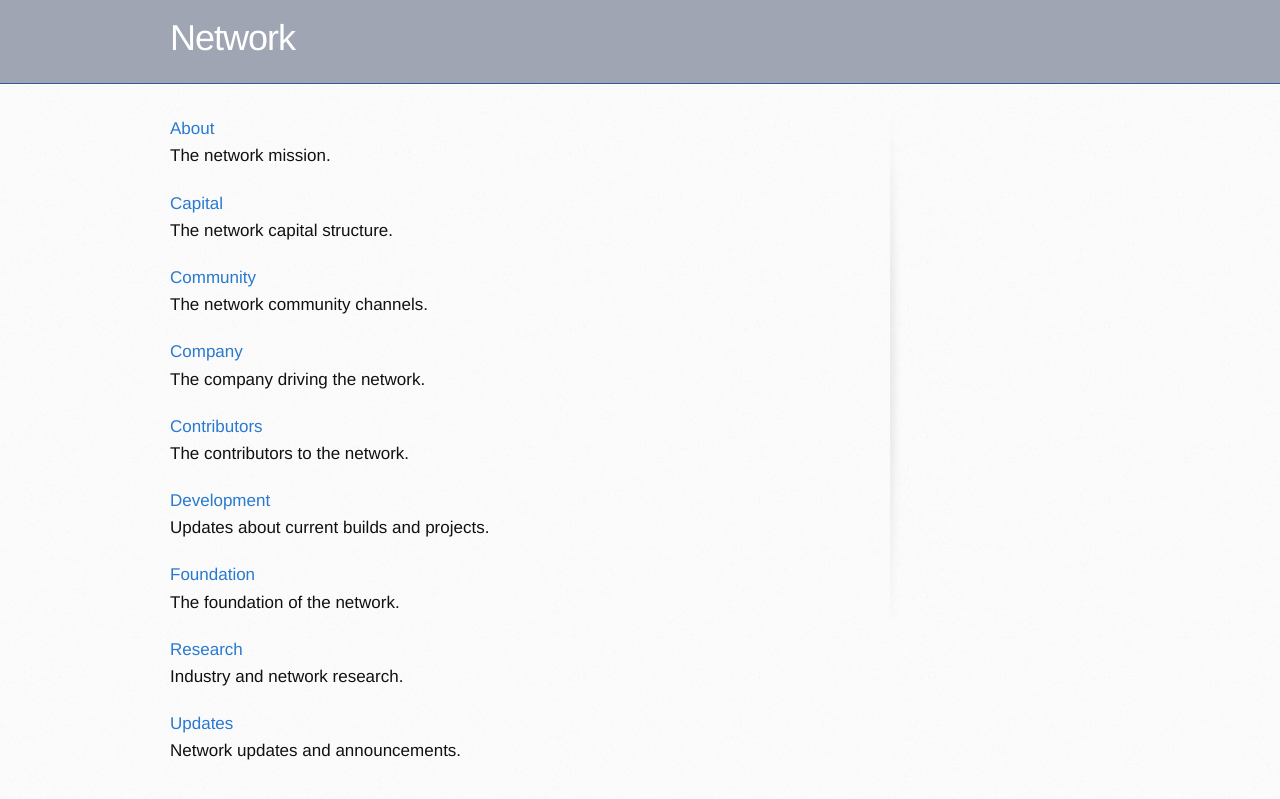
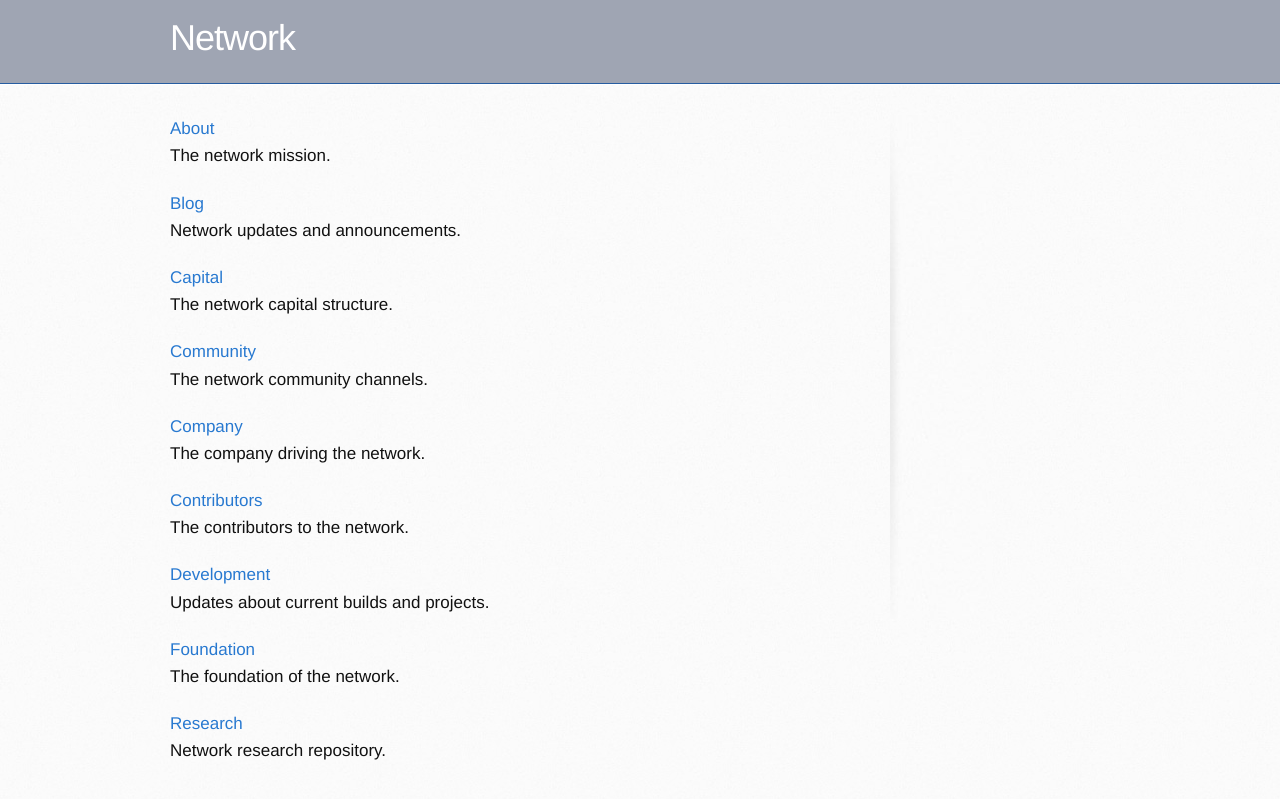
Before and after one commit to networkf/network.github.io, a Jekyll site: the page built from index.md, in a window 1280 px wide. Shown: the top 799 px of the page. Built offline with Jekyll 4.4.1, drawn with Linux system fonts in a browser that asks for light colours; some web fonts are replaced; our own code applies the rules of GitHub Pages for plain Markdown files; the repository's description, which GitHub fills in, is left out.

Commit message:
Update index.md

```diff
--- a/index.md
+++ b/index.md
@@ -9,6 +9,10 @@ layout: default
 [About](/about)
 <br>
 The network mission.
+
+[Blog](/blog)
+<br>
+Network updates and announcements.
 
 [Capital](/capital)
 <br>
@@ -36,8 +40,4 @@ The foundation of the network.
 
 [Research](/research)
 <br>
-Industry and network research.
-
-[Updates](/updates)
-<br>
-Network updates and announcements.
+Network research repository.
```
